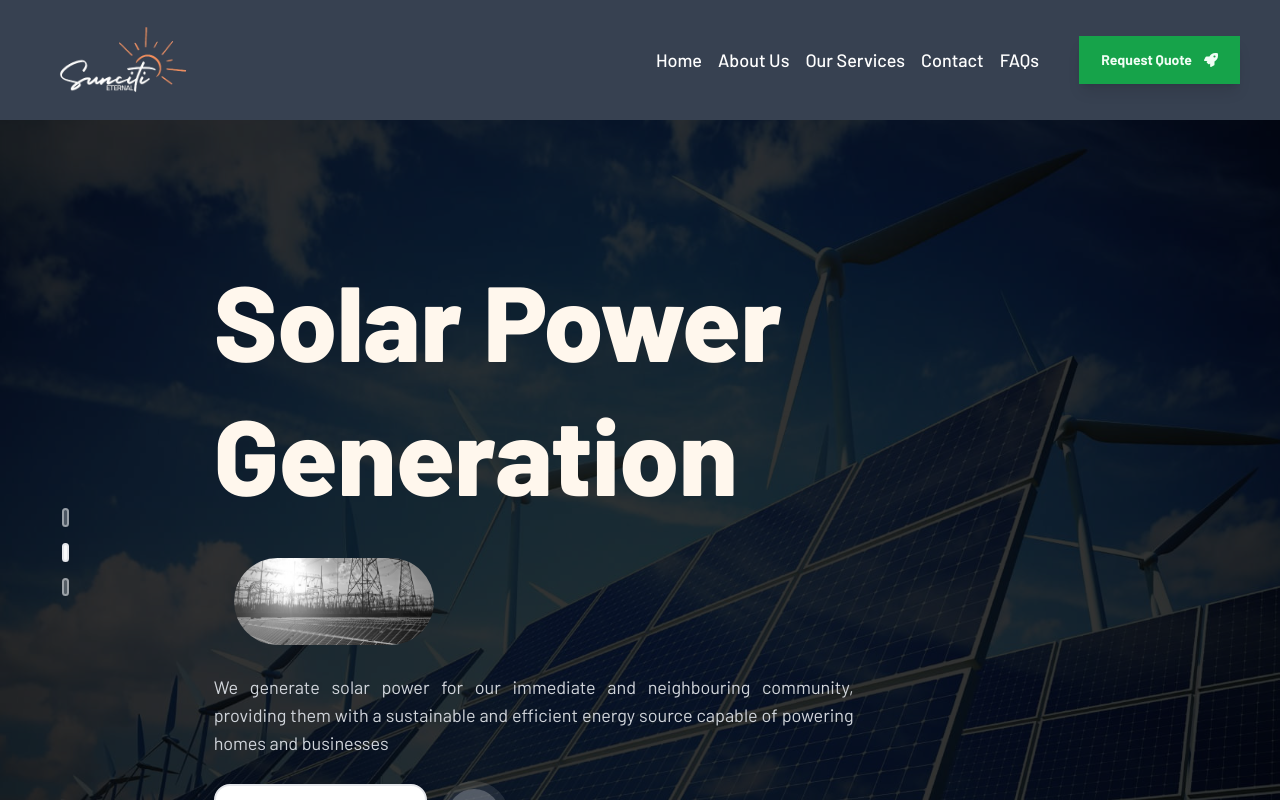
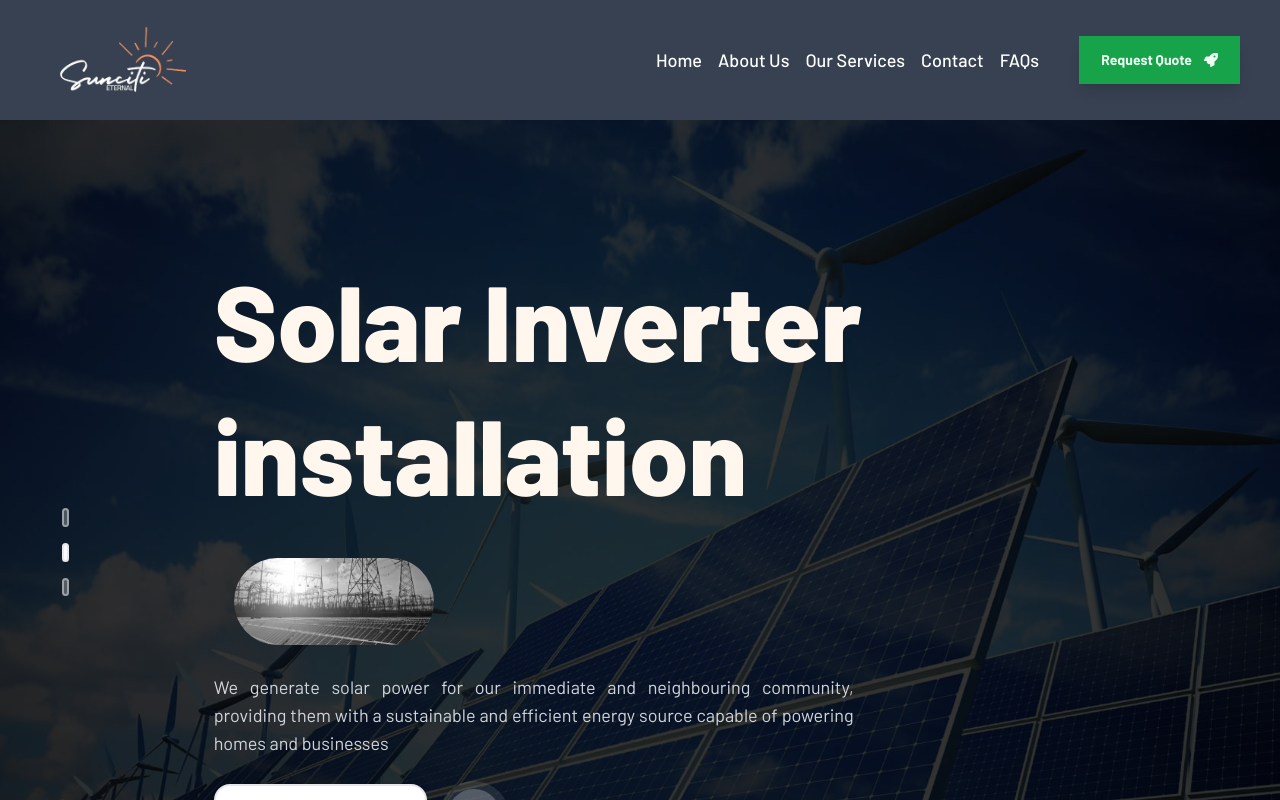
Before and after one commit to arewageek/sunciti, a Next.js app: page / in a window 1280 px wide. Shown: the top 800 px of the page. Built offline with nearby package versions, Linux system fonts and the light colour scheme.

Commit message:
missed this

```diff
--- a/src/ui/Header.jsx
+++ b/src/ui/Header.jsx
@@ -23,7 +23,7 @@ export const Header = () => {
       id: 1,
       image: "./assets/images/Image2.png",
       background: "./assets/images/solar-bg-3.jpg",
-      heading: "Solar Power Generation",
+      heading: "Solar Inverter installation",
       desc: "We generate solar power for our immediate and neighbouring community, providing them with a sustainable and efficient energy source capable of powering homes and businesses",
       cta: {
         link: "/services",
```
